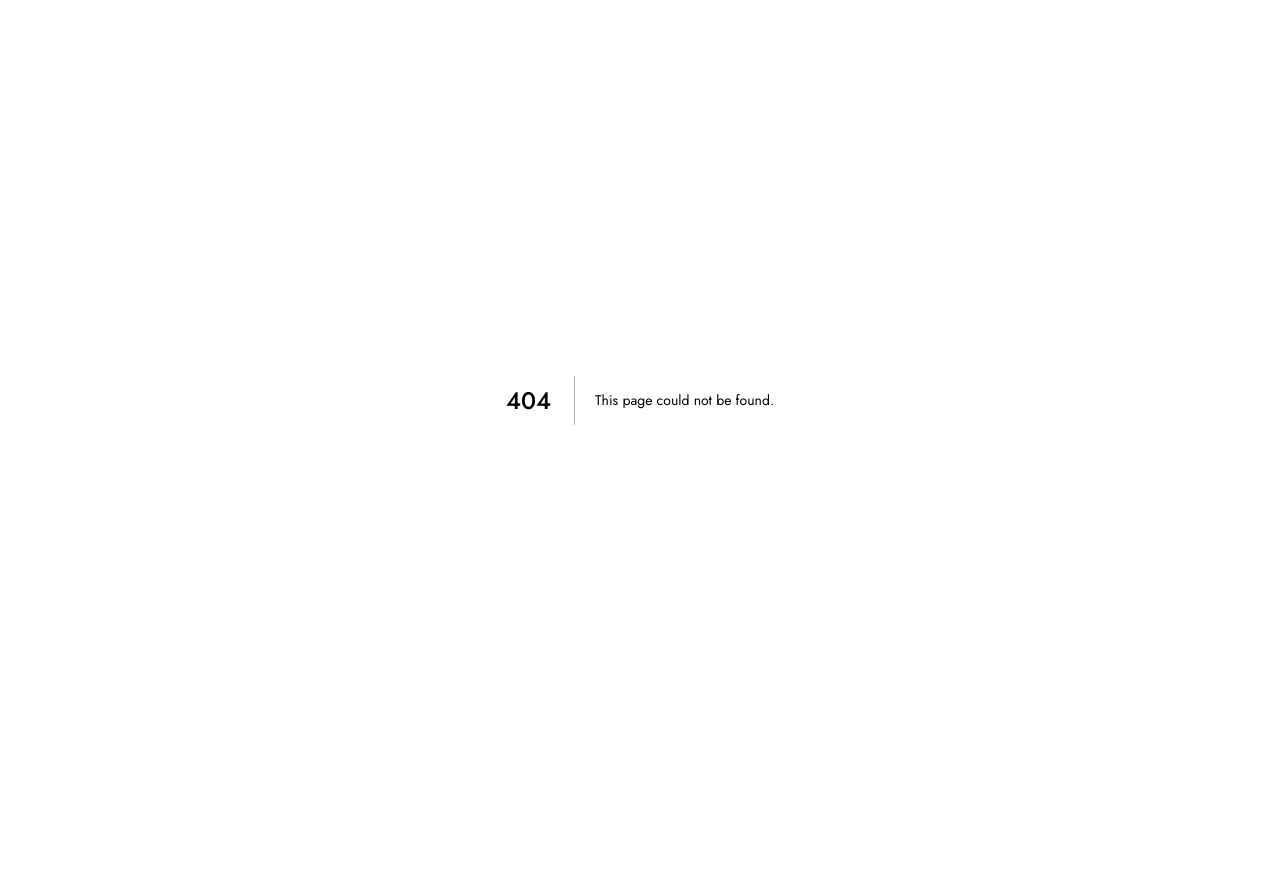
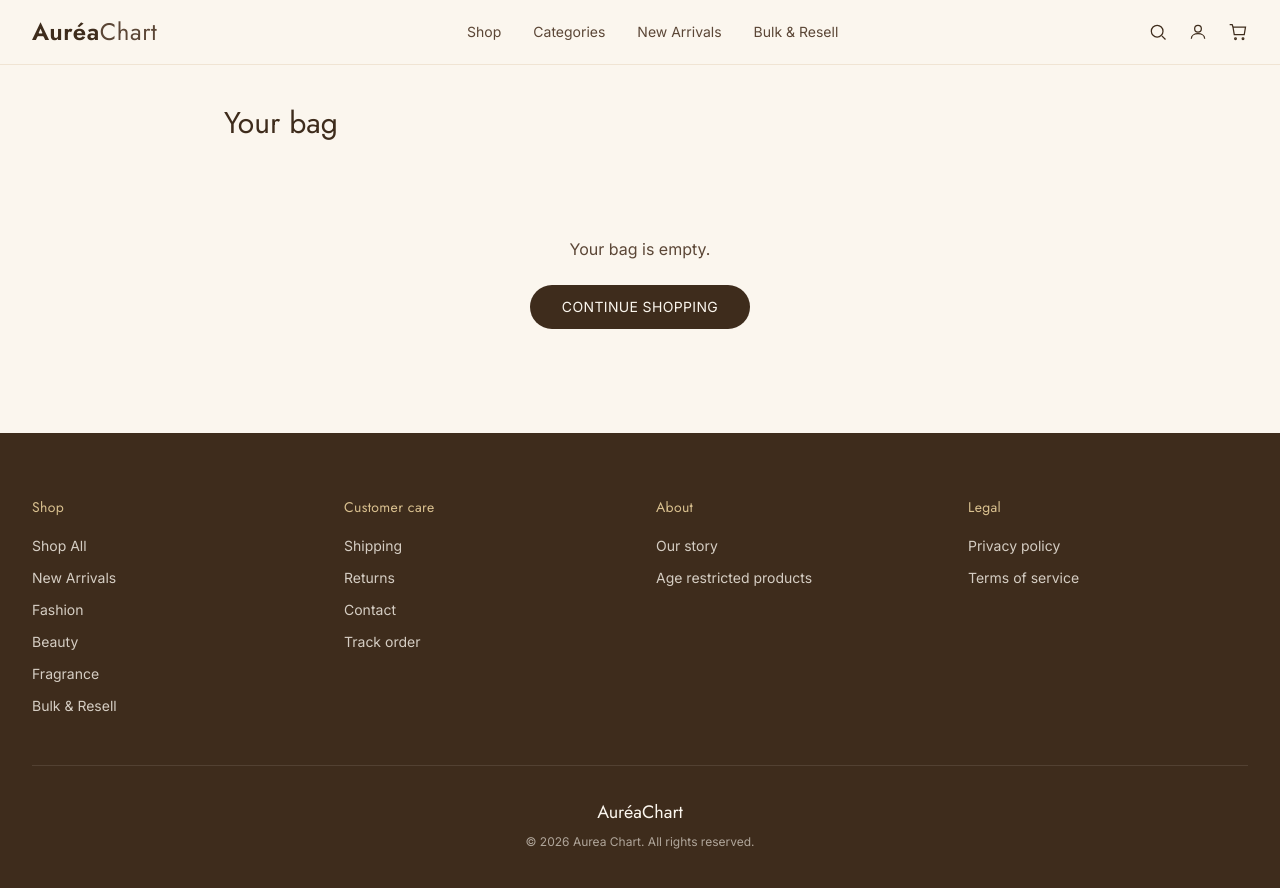
Before and after one commit to ST10485707/aurea-chart, a Next.js app: page /cart in a window 1280 px wide. Before the commit this address had no page. Shown: the top 888 px of the page. Before the commit the page ends 800 px from the top, so only its background shows below. Built offline with nearby package versions, Linux system fonts and the light colour scheme.

Commit message:
Build cart page with quantity controls and order summary

```diff
--- /dev/null
+++ b/app/cart/page.tsx
@@ -0,0 +1,123 @@
+"use client";
+
+import Link from "next/link";
+import Header from "../components/Header";
+import Footer from "../components/Footer";
+import { useCart } from "../context/CartContext";
+
+export default function CartPage() {
+  const { items, removeItem, updateQuantity, totalPrice } = useCart();
+
+  return (
+    <div className="flex flex-col min-h-screen">
+      <Header />
+
+      <main className="flex-1">
+        <div className="mx-auto max-w-4xl px-4 py-10 md:px-8">
+          <h1
+            className="text-2xl md:text-3xl text-[var(--color-coffee-dark)] mb-8"
+            style={{ fontFamily: "var(--font-heading)" }}
+          >
+            Your bag
+          </h1>
+
+          {items.length === 0 ? (
+            <div className="text-center py-16">
+              <p className="text-[var(--color-coffee)] mb-6">Your bag is empty.</p>
+              <Link
+                href="/shop"
+                className="inline-block px-8 py-3 rounded-full bg-[var(--color-coffee-dark)] text-[var(--color-cream)] text-sm tracking-wide hover:opacity-90 transition"
+              >
+                CONTINUE SHOPPING
+              </Link>
+            </div>
+          ) : (
+            <>
+              <div className="flex flex-col gap-6">
+                {items.map((item) => (
+                  <div
+                    key={`${item.productId}-${item.color}-${item.size}`}
+                    className="flex gap-4 border-b border-[var(--color-beige)] pb-6"
+                  >
+                    {/* Image placeholder */}
+                    <div className="h-24 w-20 flex-shrink-0 rounded-lg bg-[var(--color-gold-soft)]/40" />
+
+                    <div className="flex flex-1 flex-col justify-between">
+                      <div className="flex justify-between">
+                        <div>
+                          <p className="text-sm text-[var(--color-coffee-dark)]">
+                            {item.name}
+                          </p>
+                          <p className="text-xs text-[var(--color-coffee)] mt-1">
+                            {item.color} · {item.size}
+                          </p>
+                        </div>
+                        <p className="text-sm text-[var(--color-coffee-dark)]">
+                          R{item.price * item.quantity}
+                        </p>
+                      </div>
+
+                      <div className="flex items-center justify-between mt-4">
+                        <div className="flex items-center border border-[var(--color-beige)] rounded">
+                          <button
+                            onClick={() =>
+                              updateQuantity(item.productId, item.color, item.size, item.quantity - 1)
+                            }
+                            className="px-3 py-1 text-[var(--color-coffee-dark)]"
+                          >
+                            −
+                          </button>
+                          <span className="px-4 text-sm">{item.quantity}</span>
+                          <button
+                            onClick={() =>
+                              updateQuantity(item.productId, item.color, item.size, item.quantity + 1)
+                            }
+                            className="px-3 py-1 text-[var(--color-coffee-dark)]"
+                          >
+                            +
+                          </button>
+                        </div>
+
+                        <button
+                          onClick={() => removeItem(item.productId, item.color, item.size)}
+                          className="text-xs text-[var(--color-coffee)] underline hover:text-[var(--color-coffee-dark)] transition"
+                        >
+                          Remove
+                        </button>
+                      </div>
+                    </div>
+                  </div>
+                ))}
+              </div>
+
+              {/* Summary */}
+              <div className="mt-10 border-t border-[var(--color-beige)] pt-6">
+                <div className="flex justify-between text-sm text-[var(--color-coffee)] mb-2">
+                  <span>Subtotal</span>
+                  <span>R{totalPrice}</span>
+                </div>
+                <div className="flex justify-between text-sm text-[var(--color-coffee)] mb-4">
+                  <span>Delivery</span>
+                  <span>Calculated at checkout</span>
+                </div>
+                <div className="flex justify-between text-lg text-[var(--color-coffee-dark)] mb-8">
+                  <span style={{ fontFamily: "var(--font-heading)" }}>Total</span>
+                  <span>R{totalPrice}</span>
+                </div>
+
+                <Link
+                  href="/checkout"
+                  className="block w-full text-center rounded-full bg-[var(--color-coffee-dark)] text-[var(--color-cream)] py-3 text-sm tracking-wide hover:opacity-90 transition"
+                >
+                  PROCEED TO CHECKOUT
+                </Link>
+              </div>
+            </>
+          )}
+        </div>
+      </main>
+
+      <Footer />
+    </div>
+  );
+}
--- a/app/components/Header.tsx
+++ b/app/components/Header.tsx
@@ -51,7 +51,7 @@ export default function Header() {
           </button>
 
           {/* Cart with badge */}
-          <button aria-label="Cart" className="relative">
+          <Link href="/cart" aria-label="Cart" className="relative">
             <svg width="20" height="20" viewBox="0 0 24 24" fill="none" stroke="currentColor" strokeWidth="1.5">
               <path d="M6 6h15l-1.5 9h-12z" />
               <path d="M6 6l-1-3H2" />
@@ -63,7 +63,7 @@ export default function Header() {
                 {totalItems}
               </span>
             )}
-          </button>
+          </Link>
         </div>
       </div>
     </header>
```
